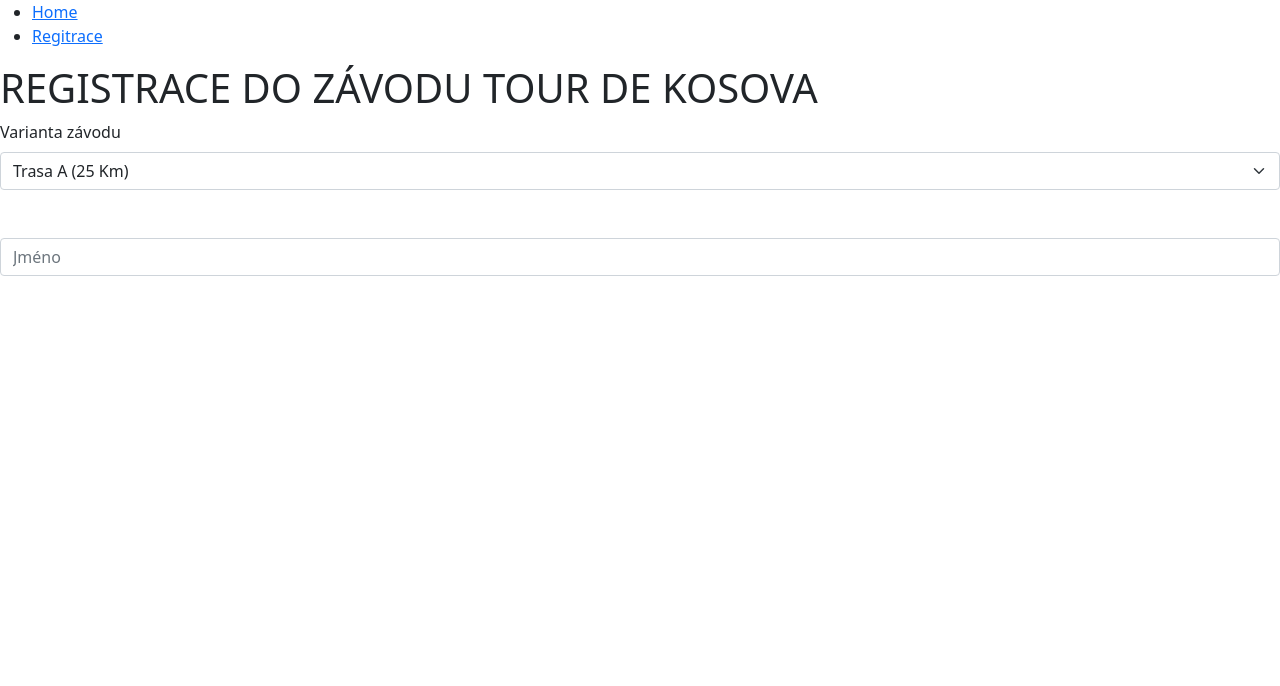
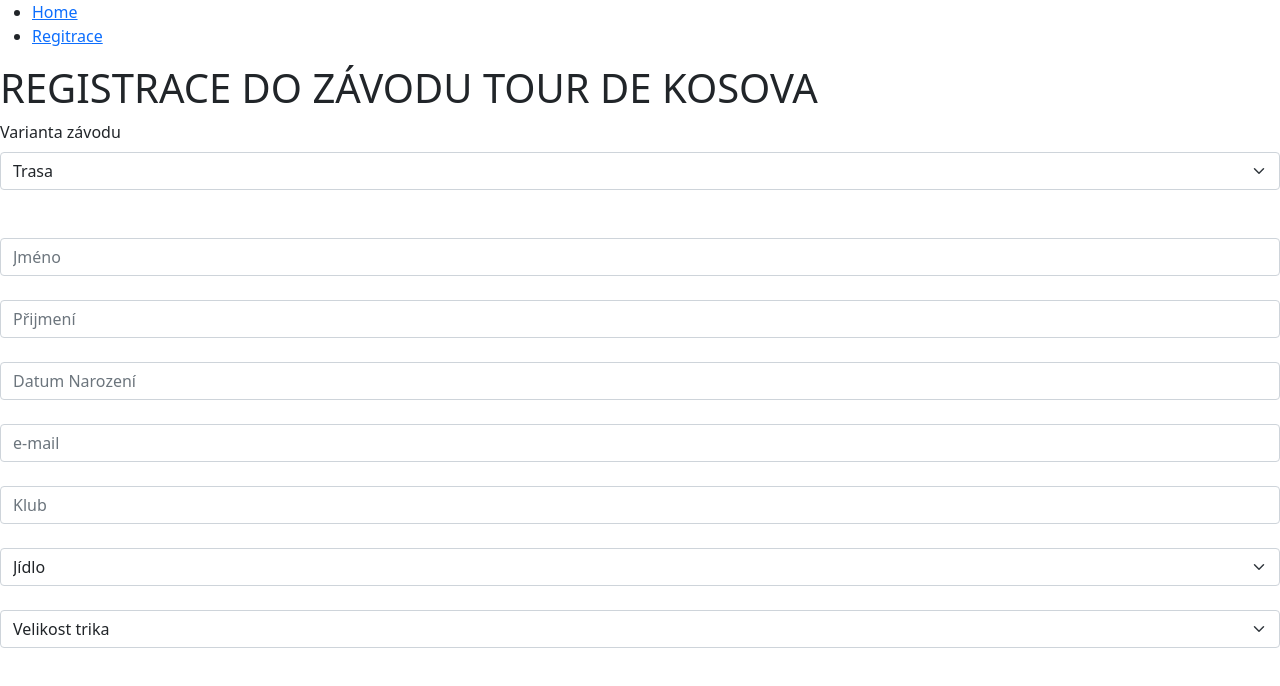
Before and after one commit to TomasRacil/VSIS-2022, a React (Create React App) app in the folder frontend/: page /registration in a window 1280 px wide. Shown: the top 686 px of the page. Built offline with nearby package versions, Linux system fonts and the light colour scheme.

Commit message:
Reg updt

```diff
--- a/frontend/src/components/Registration.jsx
+++ b/frontend/src/components/Registration.jsx
@@ -4,9 +4,21 @@ import Dropdown from "./Dropdown";
 
 const Registration = () => {
   const routes = [
+    { label: "Trasa", value: "Z" },
     { label: "Trasa A (25 Km)", value: "A" },
     { label: "Trasa B (38 Km)", value: "B" },
-
+  ];
+  const foods = [
+    { label: "Jídlo", value: "Z" },
+      { label: "Řízek + salát", value: "C" },
+      { label: "Guláš, chléb", value: "D" },
+    ];
+    const shirts = [
+      { label: "Velikost trika", value: "Z" },
+      { label: "S", value: "E" },
+      { label: "M", value: "F" },
+      { label: "L", value: "G" },
+      { label: "XL", value: "H" },
     ];
   // const [route, setRoute] = useState("B");
   // const handleRouteChange = (event) => {
@@ -19,7 +31,7 @@ const Registration = () => {
     Lastname: "",
     DOB: "",
     Email: "",
-    Gender: "",
+    Shirt: "",
     Food: "",
     ClubName: "",
   });
@@ -28,6 +40,7 @@ const Registration = () => {
     setValues({ ...values, [name]: value });
   };
   return (
+    <Form>
       <Form.Group>
         <h1>REGISTRACE DO ZÁVODU TOUR DE KOSOVA</h1>
         <Form.Label>Varianta závodu</Form.Label>
@@ -36,8 +49,10 @@ const Registration = () => {
             <option value={option.value}>{option.label}</option>
           ))}
         </Form.Select>
-      {values.Route}
+      </Form.Group>
+      {/* {values.Route} */}
       <br />
+      <Form.Group>
         <Form.Label></Form.Label>
         <Form.Control
           type="text"
@@ -45,10 +60,69 @@ const Registration = () => {
           placeholder="Jméno"
           value={values.Firstname}
           onChange={handleChange}
+
         />
-      {/* {values.Firstname} */}
       </Form.Group>
-
+      <Form.Group>
+        <Form.Label></Form.Label>
+        <Form.Control
+          type="text"
+          name="Lastname"
+          placeholder="Přijmení"
+          value={values.Lastname}
+          onChange={handleChange}
+        />
+      </Form.Group>
+      <Form.Group>
+        <Form.Label></Form.Label>
+        <Form.Control
+          type="text"
+          name="DOB"
+          placeholder="Datum Narození"
+          value={values.DOB}
+          onChange={handleChange}
+        />
+      </Form.Group>
+      <Form.Group>
+        <Form.Label></Form.Label>
+        <Form.Control
+          type="text"
+          name="Email"
+          placeholder="e-mail"
+          value={values.Email}
+          onChange={handleChange}
+        />
+      </Form.Group>
+      <Form.Group>
+        <Form.Label></Form.Label>
+        <Form.Control
+          type="text"
+          name="ClubName"
+          placeholder="Klub"
+          value={values.ClubName}
+          onChange={handleChange}
+        />
+      </Form.Group>
+      <Form.Label></Form.Label>
+      <Form.Group>
+        <Form.Select name="Food" onChange={handleChange} value={values.Food}>
+        {foods.map((option) => (
+          <option value={option.value}>{option.label}</option>
+        ))}
+        </Form.Select>
+        {/* {values.Food} */}
+      </Form.Group>
+      <Form.Label></Form.Label>
+      <Form.Group>
+        <Form.Select name="Shirt" onChange={handleChange} value={values.Shirt}>
+        {shirts.map((option) => (
+          <option value={option.value}>{option.label}</option>
+        ))}
+        </Form.Select>
+        {/* {values.Shirt} */}
+      </Form.Group>
+    </Form>
+  );
 
   // <div className="regitration_form">
   //   <div>
@@ -98,7 +172,6 @@ const Registration = () => {
   //     Pohlaví: {gender}
   //   </form>
   // </div>
-  );
 };
 
 export default Registration;
```
Also changed, not shown: 1 other file (tests, documents, lock files or other folders). Lines whose indentation alone changed are shown as unchanged.
